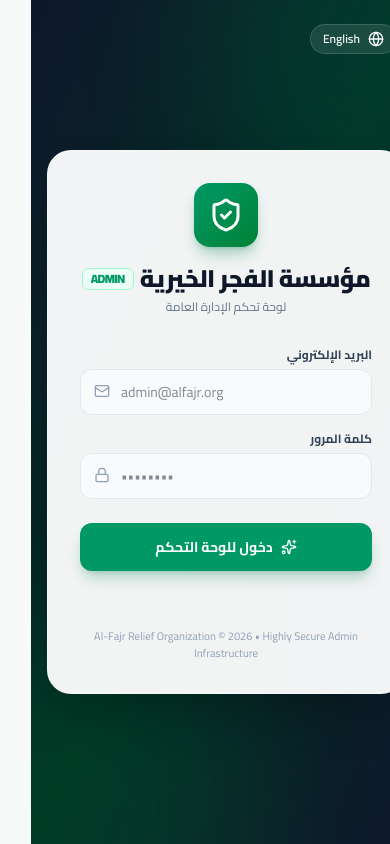
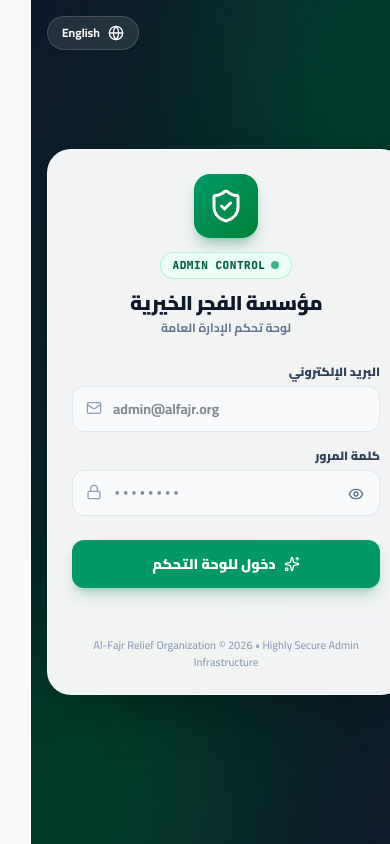
Before and after one commit to Abdoakram512/Qout-Dashboard, a Next.js app: page /login in a window 390 px wide. Built offline with nearby package versions, Linux system fonts and the light colour scheme; no server answers.

Commit message:
fix(ui): improve mobile responsiveness, login title layout, and password obscure toggle

```diff
--- a/src/app/dashboard/analytics/page.tsx
+++ b/src/app/dashboard/analytics/page.tsx
@@ -232,7 +232,7 @@ export default function AnalyticsPage() {
             <BarChart3 className="w-6 h-6 text-white" />
           </div>
           <div>
-            <h1 className="text-2xl lg:text-3xl font-black text-slate-950 ">
+            <h1 className="text-xl sm:text-2xl lg:text-3xl font-black text-slate-950">
               {isAr ? "مركز التحليلات والمحاسبة الإغاثية" : "Analytics & Operations Center"}
             </h1>
             <p className="text-sm text-slate-500 font-semibold mt-1">
--- a/src/app/dashboard/beneficiaries/page.tsx
+++ b/src/app/dashboard/beneficiaries/page.tsx
@@ -473,10 +473,10 @@ export default function BeneficiariesPage() {
       {/* Header */}
       <div className="flex flex-col md:flex-row md:items-center justify-between gap-4">
         <div>
-          <h1 className="text-2xl lg:text-3xl font-black text-slate-950 tracking-tight flex items-center gap-2.5">
-            <Users className="w-7 h-7 text-[#0A734D]" />
+          <h1 className="text-xl sm:text-2xl lg:text-3xl font-black text-slate-950 tracking-tight flex flex-wrap items-center gap-2 sm:gap-2.5">
+            <Users className="w-6 h-6 sm:w-7 sm:h-7 text-[#0A734D]" />
             <span>{isAr ? "المستفيدون والكروت الإغاثية" : "Beneficiaries & Aid Cards"}</span>
-            <span className="text-sm font-black px-3 py-1 rounded-full bg-emerald-100 text-emerald-800 border border-emerald-300">
+            <span className="text-xs sm:text-sm font-black px-2.5 sm:px-3 py-0.5 sm:py-1 rounded-full bg-emerald-100 text-emerald-800 border border-emerald-300">
               {cards.length} {isAr ? "حالة مسجلة" : "cases"}
             </span>
           </h1>
--- a/src/app/dashboard/disbursement-requests/page.tsx
+++ b/src/app/dashboard/disbursement-requests/page.tsx
@@ -169,7 +169,7 @@ export default function DisbursementRequestsPage() {
             <ShieldAlert className="w-6 h-6 text-amber-300" />
           </div>
           <div>
-            <div className="flex items-center gap-2">
+            <div className="flex items-center gap-2 flex-wrap">
               <h1 className="text-xl lg:text-2xl font-black text-slate-900">
                 {isAr ? "طلبات الصرف الاستثنائي والطوارئ" : "Extra Disbursement Requests"}
               </h1>
--- a/src/app/dashboard/transactions/page.tsx
+++ b/src/app/dashboard/transactions/page.tsx
@@ -319,8 +319,8 @@ export default function TransactionsPage() {
             <ReceiptText className="w-6 h-6" />
           </div>
           <div>
-            <div className="flex items-center gap-2.5">
-              <h1 className="text-2xl font-black text-slate-900 leading-tight">
+            <div className="flex items-center gap-2.5 flex-wrap">
+              <h1 className="text-xl sm:text-2xl font-black text-slate-900 leading-tight">
                 {isAr ? "سجل العمليات والتوزيع المركزي" : "Central Operations Log"}
               </h1>
               <span className="inline-flex items-center gap-1 px-2.5 py-0.5 rounded-full bg-emerald-100 text-emerald-800 text-xs font-black border border-emerald-300">
--- a/src/app/login/page.tsx
+++ b/src/app/login/page.tsx
@@ -3,13 +3,14 @@
 import React, { useState } from "react";
 import { useAuth } from "@/lib/authContext";
 import { useI18n } from "@/lib/i18n";
-import { ShieldCheck, Mail, Lock, Globe, AlertCircle, Sparkles } from "lucide-react";
+import { ShieldCheck, Mail, Lock, Globe, AlertCircle, Sparkles, Eye, EyeOff } from "lucide-react";
 
 export default function LoginPage() {
   const { login } = useAuth();
   const { t, locale, setLocale } = useI18n();
   const [email, setEmail] = useState("");
   const [password, setPassword] = useState("");
+  const [showPassword, setShowPassword] = useState(false);
   const [loading, setLoading] = useState(false);
   const [error, setError] = useState<string | null>(null);
 
@@ -32,14 +33,15 @@ export default function LoginPage() {
   };
 
   return (
-    <div className="min-h-screen w-full flex items-center justify-center bg-gradient-to-br from-slate-900 via-emerald-950 to-slate-900 p-4 relative overflow-hidden">
+    <div className="min-h-screen w-full flex items-center justify-center bg-gradient-to-br from-slate-900 via-emerald-950 to-slate-900 p-4 sm:p-6 relative overflow-hidden">
       <div className="absolute -top-40 -right-40 w-96 h-96 bg-emerald-500/10 rounded-full blur-3xl pointer-events-none"></div>
       <div className="absolute -bottom-40 -left-40 w-96 h-96 bg-green-500/10 rounded-full blur-3xl pointer-events-none"></div>
 
-      <div className="absolute top-6 right-6 z-20">
+      {/* Language Switcher Button */}
+      <div className="absolute top-4 end-4 sm:top-6 sm:end-6 z-20">
         <button
           onClick={() => setLocale(locale === "ar" ? "en" : "ar")}
-          className="flex items-center gap-2 px-3 py-1.5 rounded-full bg-white/10 hover:bg-white/20 text-white text-xs font-semibold backdrop-blur-md transition-all border border-white/15 cursor-pointer"
+          className="flex items-center gap-2 px-3.5 py-2 rounded-full bg-white/10 hover:bg-white/20 text-white text-xs font-bold backdrop-blur-md transition-all border border-white/15 cursor-pointer shadow-sm"
         >
           <Globe className="w-4 h-4" />
           <span>{locale === "ar" ? "English" : "العربية"}</span>
@@ -47,20 +49,27 @@ export default function LoginPage() {
       </div>
 
       <div className="w-full max-w-md z-10">
-        <div className="bg-white/95 backdrop-blur-xl rounded-3xl p-8 shadow-2xl border border-white/40">
-          <div className="flex flex-col items-center text-center mb-8">
-            <div className="w-16 h-16 rounded-2xl bg-gradient-to-br from-emerald-600 to-green-700 flex items-center justify-center shadow-lg shadow-emerald-700/30 mb-4">
+        <div className="bg-white/95 backdrop-blur-xl rounded-3xl p-6 sm:p-8 shadow-2xl border border-white/40">
+
+          {/* Header & Title */}
+          <div className="flex flex-col items-center text-center mb-7">
+            <div className="w-16 h-16 rounded-2xl bg-gradient-to-br from-emerald-600 to-green-700 flex items-center justify-center shadow-lg shadow-emerald-700/30 mb-3.5">
               <ShieldCheck className="w-9 h-9 text-white" />
             </div>
-            <h1 className="text-2xl font-black text-slate-900 tracking-tight flex items-center gap-1.5">
-              <span>{t("app_title")}</span>
-              <span className="text-emerald-600 text-xs px-2 py-0.5 bg-emerald-50 rounded-md border border-emerald-200">ADMIN</span>
+
+            <div className="inline-flex items-center gap-1.5 px-3 py-1 rounded-full bg-emerald-50 border border-emerald-200/80 mb-2.5">
+              <span className="w-2 h-2 rounded-full bg-emerald-600 animate-pulse" />
+              <span className="text-emerald-800 text-[11px] font-black tracking-wider font-mono">ADMIN CONTROL</span>
+            </div>
+
+            <h1 className="text-xl sm:text-2xl font-black text-slate-900 tracking-tight leading-snug">
+              {t("app_title")}
             </h1>
-            <p className="text-slate-500 text-xs mt-1 max-w-xs">{t("admin_portal")}</p>
+            <p className="text-slate-500 text-xs sm:text-sm font-bold mt-1 max-w-xs">{t("admin_portal")}</p>
           </div>
 
           {error && (
-            <div className="mb-6 p-4 rounded-xl bg-red-50 border border-red-200 flex items-start gap-3 text-red-700 text-sm">
+            <div className="mb-6 p-4 rounded-xl bg-red-50 border border-red-200 flex items-start gap-3 text-red-700 text-xs sm:text-sm font-bold">
               <AlertCircle className="w-5 h-5 shrink-0 mt-0.5 text-red-600" />
               <span>{error}</span>
             </div>
@@ -68,7 +77,7 @@ export default function LoginPage() {
 
           <form onSubmit={handleSubmit} className="space-y-4">
             <div>
-              <label className="block text-xs font-bold text-slate-700 mb-1.5">
+              <label className="block text-xs font-black text-slate-700 mb-1.5">
                 {t("email_label")}
               </label>
               <div className="relative">
@@ -78,33 +87,42 @@ export default function LoginPage() {
                   value={email}
                   onChange={(e) => setEmail(e.target.value)}
                   placeholder="admin@alfajr.org"
-                  className="w-full px-4 py-3 rounded-xl bg-slate-50 border border-slate-200 text-slate-900 text-sm focus:outline-none focus:ring-2 focus:ring-emerald-600 focus:border-transparent transition-all pl-10"
+                  className="w-full px-4 py-3 rounded-xl bg-slate-50 border border-slate-200 text-slate-900 text-sm focus:outline-none focus:ring-2 focus:ring-emerald-600 focus:border-transparent transition-all pl-10 font-bold"
                 />
-                <Mail className="w-4 h-4 text-slate-400 absolute left-3.5 top-3.5" />
+                <Mail className="w-4 h-4 text-slate-400 absolute left-3.5 top-3.5 pointer-events-none" />
               </div>
             </div>
 
             <div>
-              <label className="block text-xs font-bold text-slate-700 mb-1.5">
+              <label className="block text-xs font-black text-slate-700 mb-1.5">
                 {t("password_label")}
               </label>
               <div className="relative">
                 <input
-                  type="password"
+                  type={showPassword ? "text" : "password"}
                   dir="ltr"
                   value={password}
                   onChange={(e) => setPassword(e.target.value)}
                   placeholder="••••••••"
-                  className="w-full px-4 py-3 rounded-xl bg-slate-50 border border-slate-200 text-slate-900 text-sm focus:outline-none focus:ring-2 focus:ring-emerald-600 focus:border-transparent transition-all pl-10"
+                  className="w-full px-4 py-3 rounded-xl bg-slate-50 border border-slate-200 text-slate-900 text-sm focus:outline-none focus:ring-2 focus:ring-emerald-600 focus:border-transparent transition-all pl-10 pr-11 font-mono font-bold"
                 />
-                <Lock className="w-4 h-4 text-slate-400 absolute left-3.5 top-3.5" />
+                <Lock className="w-4 h-4 text-slate-400 absolute left-3.5 top-3.5 pointer-events-none" />
+                <button
+                  type="button"
+                  onClick={() => setShowPassword(!showPassword)}
+                  className="absolute right-2 top-2 w-8 h-8 rounded-lg text-slate-400 hover:text-slate-700 hover:bg-slate-100 flex items-center justify-center transition-colors cursor-pointer z-10"
+                  aria-label={showPassword ? "Hide password" : "Show password"}
+                  title={showPassword ? (locale === "ar" ? "إخفاء كلمة المرور" : "Hide password") : (locale === "ar" ? "إظهار كلمة المرور" : "Show password")}
+                >
+                  {showPassword ? <EyeOff className="w-4 h-4 text-slate-600" /> : <Eye className="w-4 h-4 text-slate-500" />}
+                </button>
               </div>
             </div>
 
             <button
               type="submit"
               disabled={loading}
-              className="w-full py-3.5 px-4 rounded-xl bg-emerald-600 hover:bg-emerald-700 text-white font-bold text-sm shadow-lg shadow-emerald-700/25 transition-all flex items-center justify-center gap-2 cursor-pointer disabled:opacity-70 disabled:cursor-not-allowed mt-6"
+              className="w-full py-3.5 px-4 rounded-xl bg-emerald-600 hover:bg-emerald-700 text-white font-black text-sm shadow-lg shadow-emerald-700/25 transition-all flex items-center justify-center gap-2 cursor-pointer disabled:opacity-70 disabled:cursor-not-allowed mt-6"
             >
               {loading ? (
                 <div className="w-5 h-5 border-2 border-white border-t-transparent rounded-full animate-spin"></div>
@@ -117,8 +135,8 @@ export default function LoginPage() {
             </button>
           </form>
 
-          <div className="mt-8 pt-6 border-t border-slate-100 text-center">
-            <p className="text-[11px] text-slate-400">
+          <div className="mt-7 pt-5 border-t border-slate-100 text-center">
+            <p className="text-[11px] text-slate-400 font-semibold">
               Al-Fajr Relief Organization © 2026 • Highly Secure Admin Infrastructure
             </p>
           </div>
```
Also changed, not shown: src/app/dashboard/accounts/page.tsx (+4 -3 lines), src/app/dashboard/layout.tsx (+9 -7 lines), src/app/dashboard/settings/page.tsx (+15 -9 lines).
